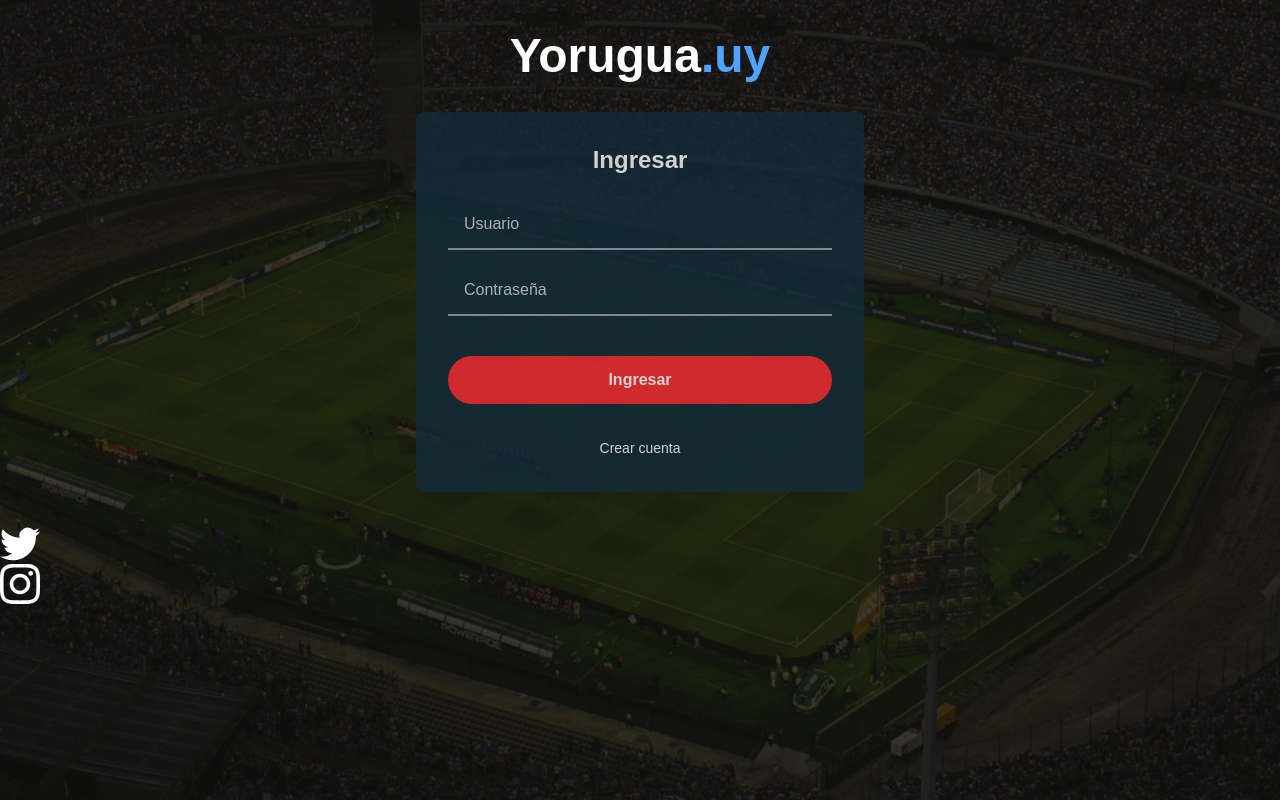
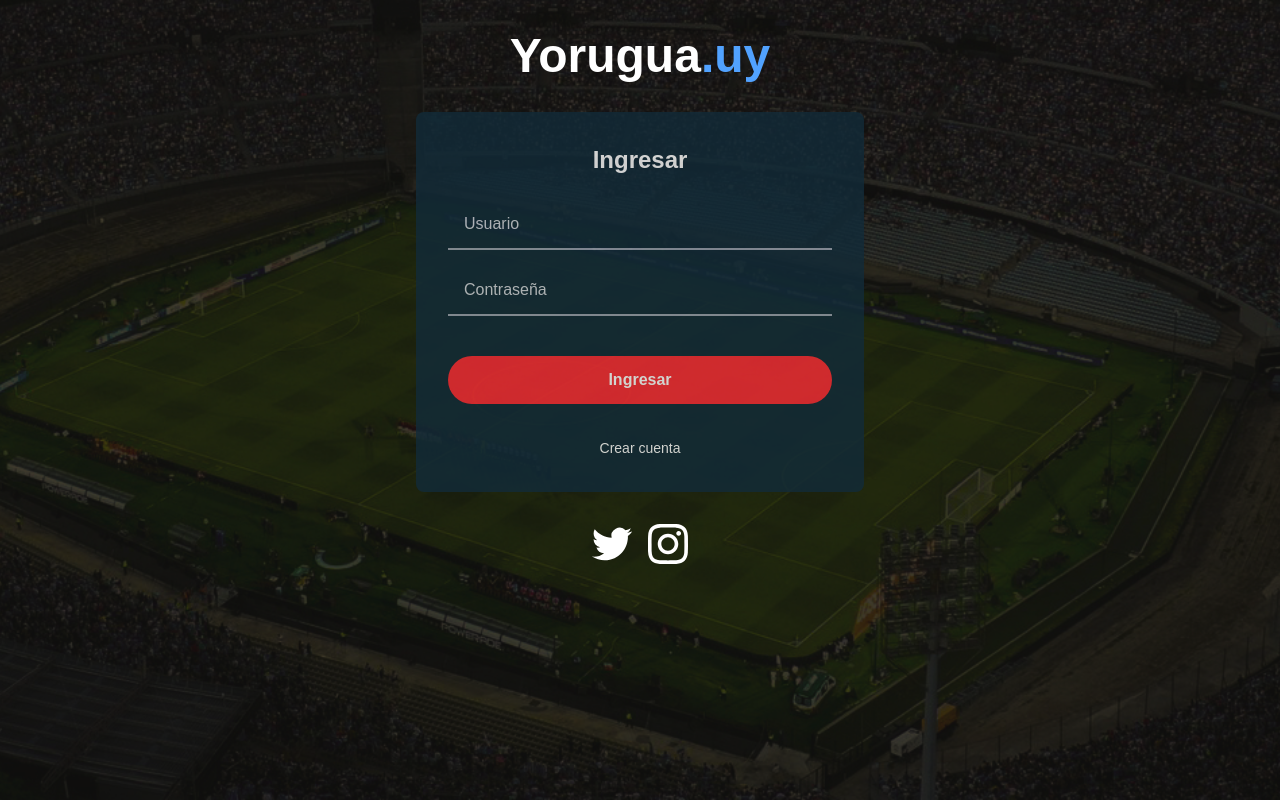
Before and after one commit to gonzalocastaldi/yorugua-frontend, a Next.js app: page / in a window 1280 px wide. Built offline with nearby package versions, Linux system fonts and the light colour scheme.

Commit message:
fix social media icons position

```diff
--- a/src/app/page.tsx
+++ b/src/app/page.tsx
@@ -133,7 +133,7 @@ export default function Login() {
       </div>
 
       {/* Social media links */}
-      <div className="relative z-10 text-center py-8">
+      <div className="relative z-10 py-8 flex justify-center items-center gap-4">
           <a href="https://x.com/home" className="text-white hover:text-gray-300">
             <svg className="w-10 h-10" fill="currentColor" viewBox="0 0 24 24">
               <path d="M23.953 4.57a10 10 0 01-2.825.775 4.958 4.958 0 002.163-2.723c-.951.555-2.005.959-3.127 1.184a4.92 4.92 0 00-8.384 4.482C7.69 8.095 4.067 6.13 1.64 3.162a4.822 4.822 0 00-.666 2.475c0 1.71.87 3.213 2.188 4.096a4.904 4.904 0 01-2.228-.616v.06a4.923 4.923 0 003.946 4.827 4.996 4.996 0 01-2.212.085 4.936 4.936 0 004.604 3.417 9.867 9.867 0 01-6.102 2.105c-.39 0-.779-.023-1.17-.067a13.995 13.995 0 007.557 2.209c9.053 0 13.998-7.496 13.998-13.985 0-.21 0-.42-.015-.63A9.935 9.935 0 0024 4.59z"/>
```
